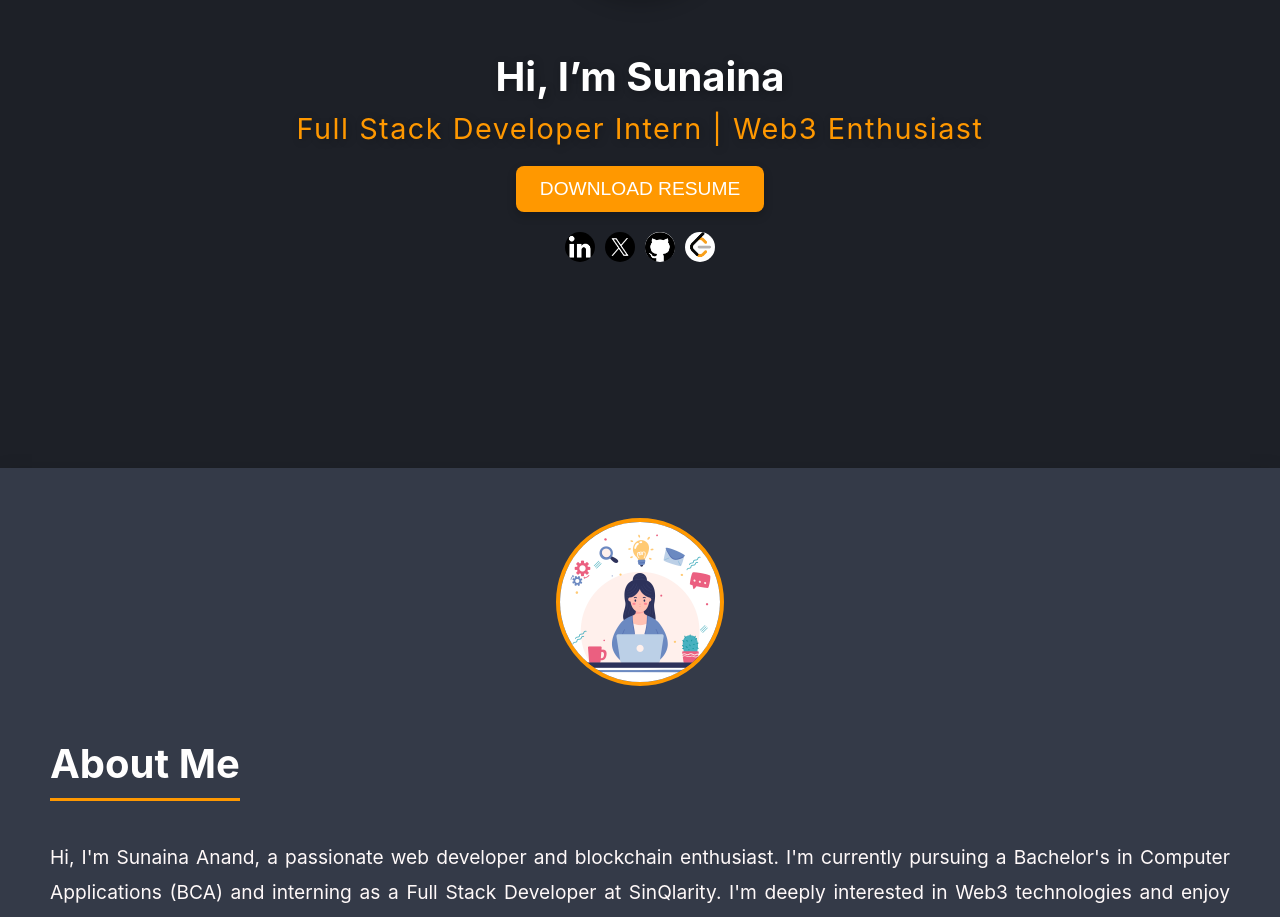
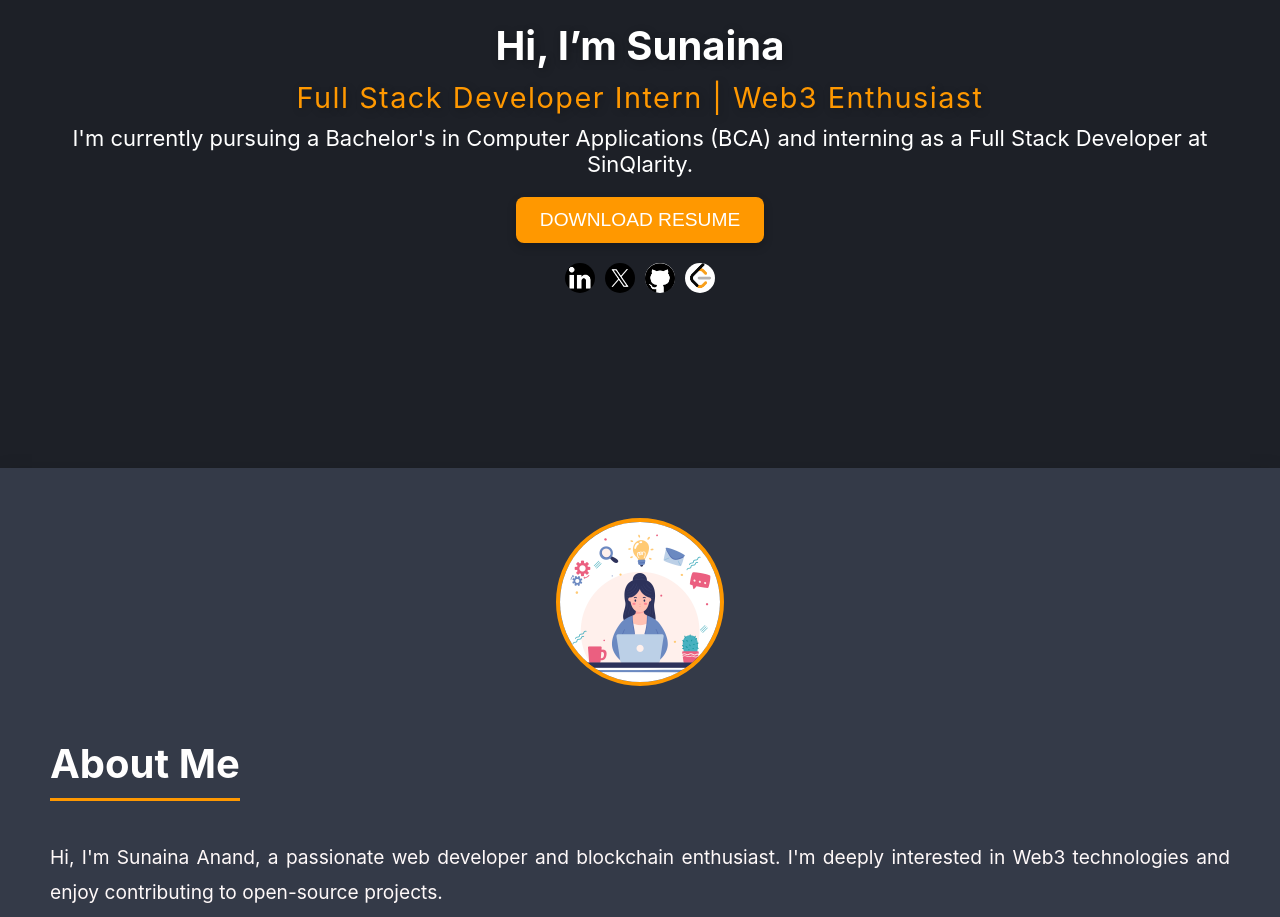
Before and after one commit to SunainaAnand28/My-Portfolio, a React (Create React App) app in the folder my-portfolio/: page / in a window 1280 px wide. Shown: the part 372-1289 px from the top of the page. Built offline with nearby package versions, Linux system fonts and the light colour scheme.

Commit message:
Updated Portfolio

```diff
--- a/my-portfolio/src/components/AboutMe.jsx
+++ b/my-portfolio/src/components/AboutMe.jsx
@@ -8,7 +8,7 @@ const AboutMe = () => {
 
       <h2>About Me</h2>
       <p>
-      Hi, I'm Sunaina Anand, a passionate web developer and blockchain enthusiast. I'm currently pursuing a Bachelor's in Computer Applications (BCA) and interning as a Full Stack Developer at SinQlarity. I'm deeply interested in Web3 technologies and enjoy contributing to open-source projects.
+      Hi, I'm Sunaina Anand, a passionate web developer and blockchain enthusiast.  I'm deeply interested in Web3 technologies and enjoy contributing to open-source projects.
       </p>
       <p>
       Apart from my technical skills, I enjoy singing and crafting. I'm always eager to connect with like-minded professionals and continuously grow my skills.
--- a/my-portfolio/src/components/Home.jsx
+++ b/my-portfolio/src/components/Home.jsx
@@ -8,6 +8,7 @@ function Home() {
       <div className={styles.introText}>
         <h1 className={styles.introHeading}>Hi, I’m Sunaina</h1>
         <p>Full Stack Developer Intern | Web3 Enthusiast</p>
+       <div className={styles.subtext} > I'm currently pursuing a Bachelor's in Computer Applications (BCA) and interning as a Full Stack Developer at SinQlarity.</div>
         <div className={styles.resumeDownload}>
           <a href="/resume.pdf" download="Sunaina_Anand_Resume.pdf">
             <button className={styles.downloadBtn}>Download Resume</button>
--- a/my-portfolio/src/styles/Home.module.css
+++ b/my-portfolio/src/styles/Home.module.css
@@ -36,6 +36,12 @@
   margin: 10px 0;
   letter-spacing: 1.5px;
   text-shadow: 2px 2px 8px rgba(0, 0, 0, 0.3);
+}
+
+.subtext{
+  font-size: 22px;
+  color: #fff;
+
 }
 
 .introText p:nth-of-type(2) {
```
